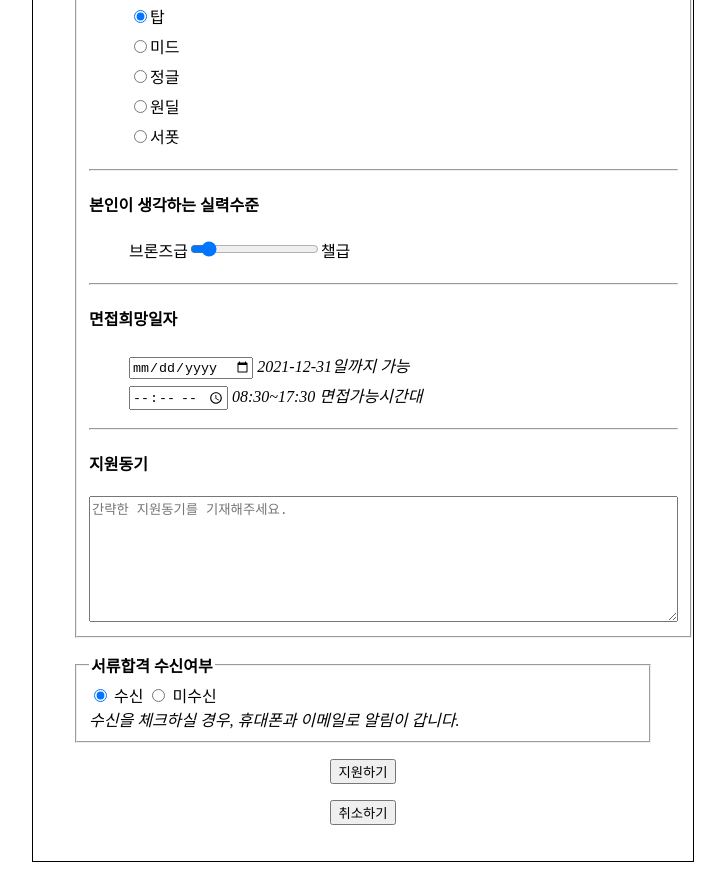
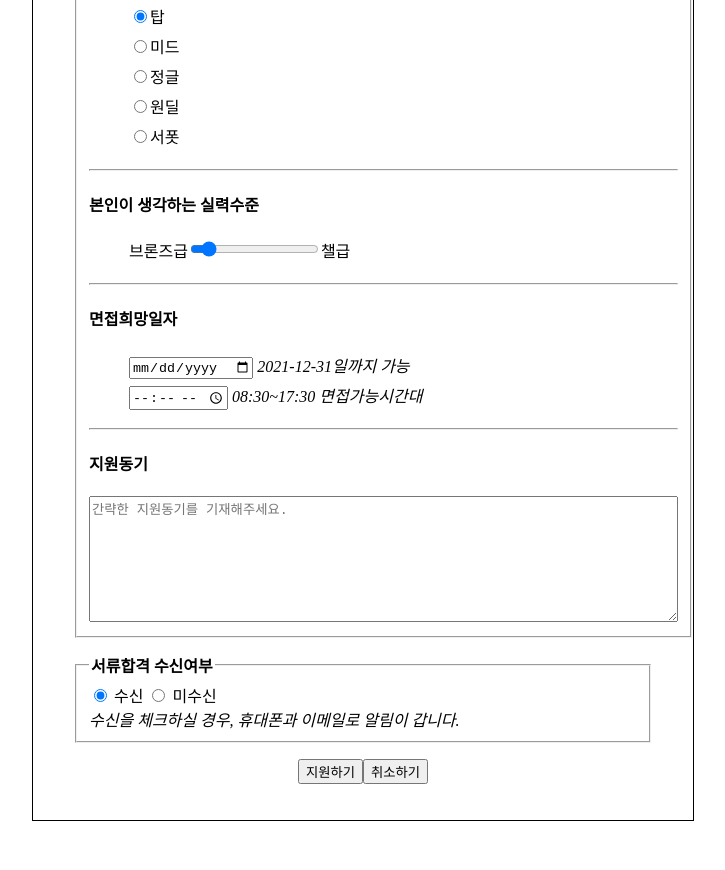
Before and after one commit to farmerchoi/app.github.io, a plain HTML site: page index.html in a window 1280 px wide. Shown: the part 470-1340 px from the top of the page, without its empty margins (277-1002 px from the left). After the commit the page ends 1299 px from the top, so only its background shows below. Drawn offline with Linux system fonts and the light colour scheme.

Commit message:
Update index.html

```diff
--- a/index.html
+++ b/index.html
@@ -79,8 +79,7 @@
             <br>
             <em>수신을 체크하실 경우, 휴대폰과 이메일로 알림이 갑니다.</em>
         </fieldset>
-	<p align="middle"><input type="submit" value="지원하기"></p>
-        <p align="middle"><input type="reset" value="취소하기"></p>
+	<p align="middle"><input type="submit" value="지원하기"><input type="reset" value="취소하기"></p>
         </form>
     </div>
 </body>
```
